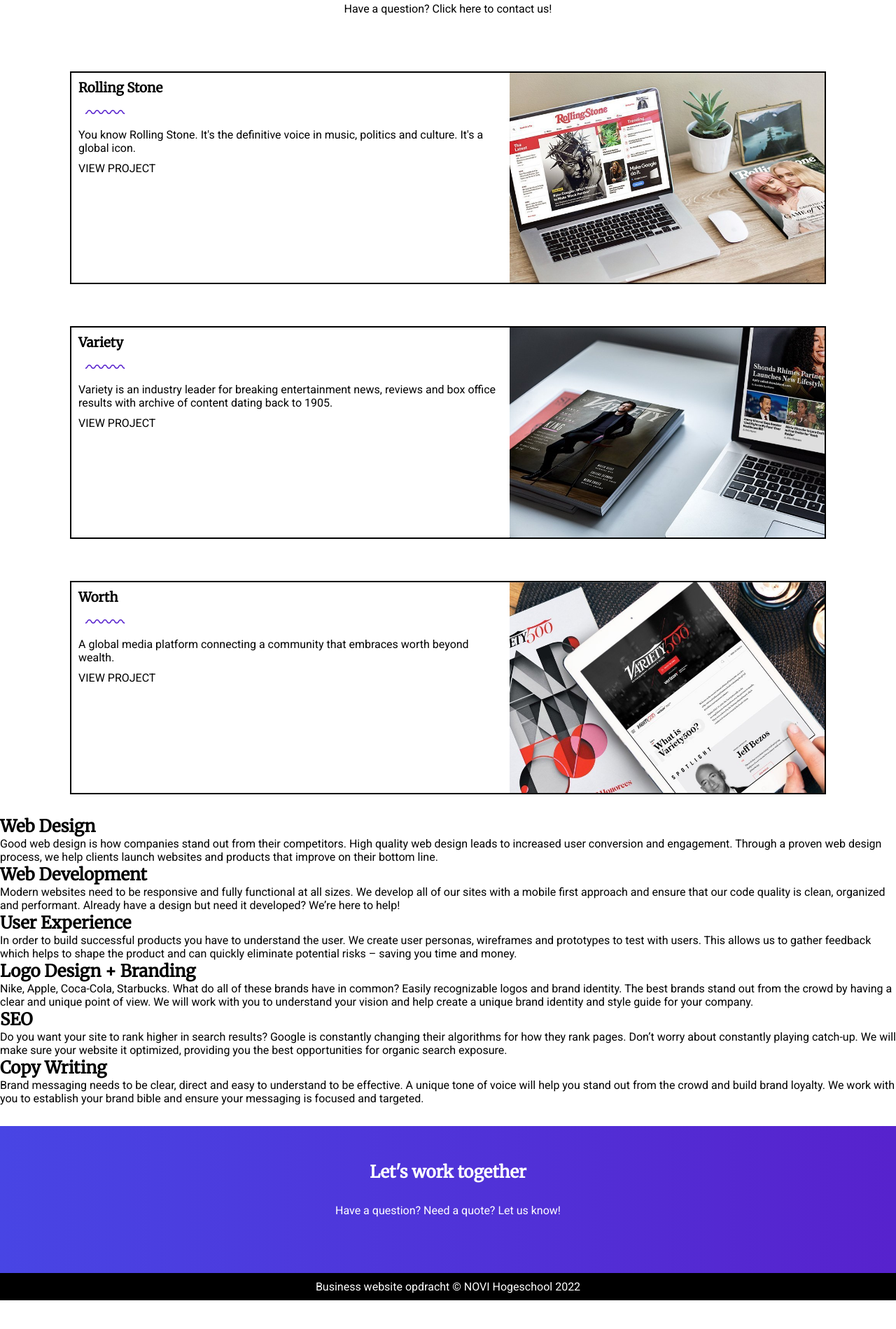
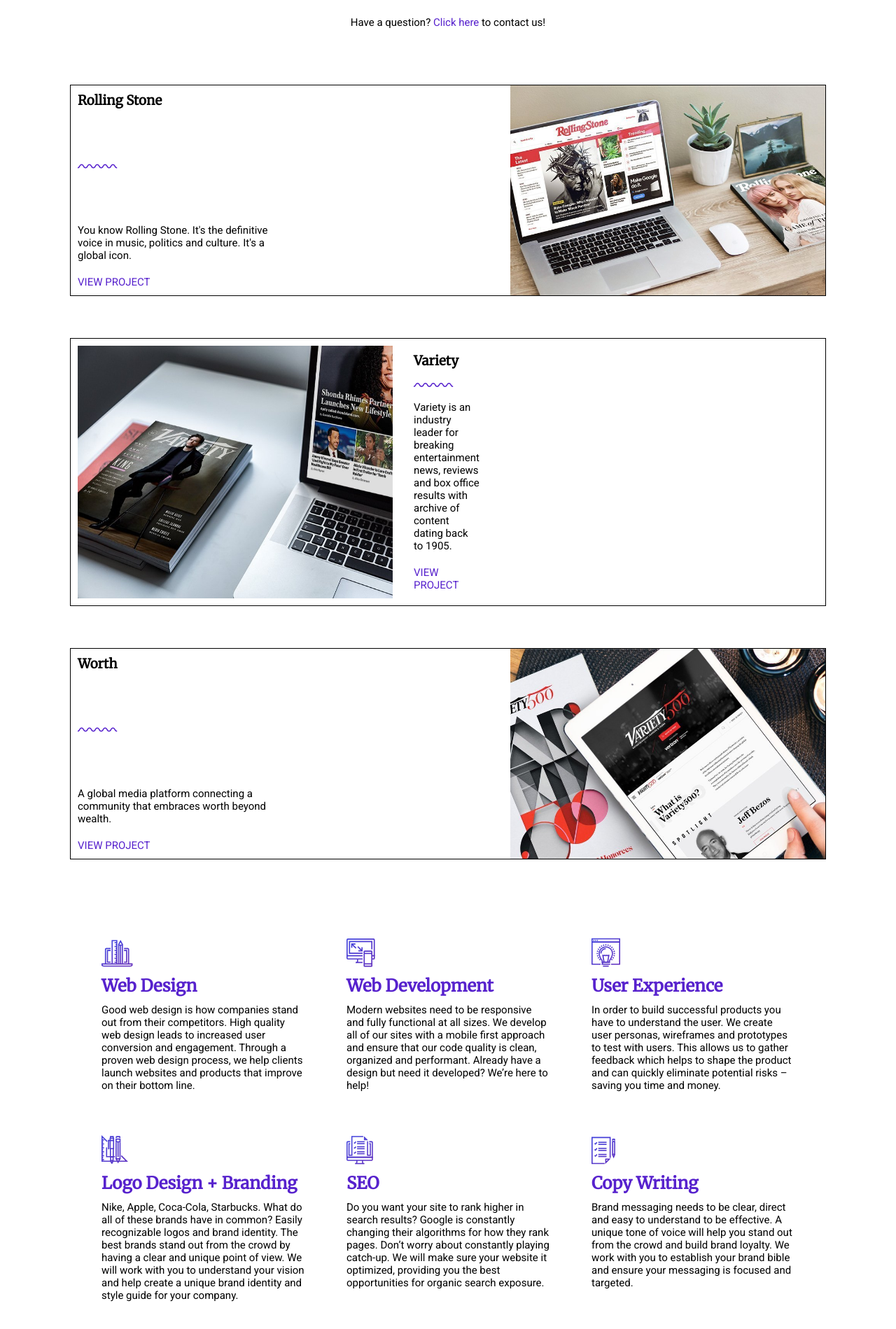
Before and after one commit to Jaimepeijl/frontend-html-css-concept-opdracht-final, a plain HTML site: page index.html in a window 1280 px wide. Shown: the part 875-2774 px from the top of the page at 70% size. Before the commit the page ends 2733 px from the top, so only its background shows below. Drawn offline with Linux system fonts and the light colour scheme.

Commit message:
Nieuwe versie git gedownload, website zo goed als af

```diff
--- a/index.html
+++ b/index.html
@@ -25,7 +25,7 @@
     </section>
 </div>
         <div class="Squiggle"><img src="assets/squiggle_line_stripe.svg" alt="Squiggle Line"></div>
-    <div class="line"></div>
+    <div class="line1"></div>
 
 </header>
     <main>
@@ -36,7 +36,7 @@
         visual designs to help your business grow.</h2>
         <h2>We see every project as a fresh opportunity, pushing
         ourselves to create new digital experiences</h2>
-        <p>Have a question? Click here to contact us!</p>
+        <p>Have a question? <a href="#contact_form">Click here</a> to contact us!</p>
     </section>
         </div>
     <section>
@@ -44,56 +44,76 @@
         <article>
             <div>
                 <h3>Rolling Stone</h3>
-            <div class="Squiggle"><img src="assets/squiggle_line.svg" alt="Squiggle Line" width="57"></div>
+            <img src="assets/squiggle_line.svg" alt="Squiggle Line" width="57">
             <p>You know Rolling Stone. It's the definitive
             voice in music, politics and culture. It's a
             global icon.</p>
-            <p>VIEW PROJECT</p>
+            <p><a href="empty-page.html">VIEW PROJECT</a></p>
             </div>
-            <image src="assets/work-image-01.jpeg" alt="Rolling Stone" width="450">
+            <image src="assets/work-image-01.jpeg" alt="Rolling Stone">
         </article>
-        <article class="Variety">
+            <article>
+            <div class="variety">
             <div>
                 <h3>Variety</h3>
-            <div class="Squiggle"><img src="assets/squiggle_line.svg" alt="Squiggle Line" width="57"></div>
+            <img src="assets/squiggle_line.svg" alt="Squiggle Line" width="57">
             <p>Variety is an industry leader for breaking
                 entertainment news, reviews and box
                 office results with archive of content
             dating back to 1905.</p>
-            <p>VIEW PROJECT</p>
+                <p><a href="empty-page.html">VIEW PROJECT</a></p>
             </div>
-            <image src="assets/work-image-02.jpeg" alt="Variety magazine" width="450">
-        </article>
+            <image src="assets/work-image-02.jpeg" alt="Variety magazine">
+        </div></article>
         <article>
             <div><h3>Worth</h3>
-            <div class="Squiggle"><img src="assets/squiggle_line.svg" alt="Squiggle Line" width="57"></div>
+            <img src="assets/squiggle_line.svg" alt="Squiggle Line" width="57">
             <p>A global media platform connecting a
             community that embraces worth beyond
             wealth.</p>
-            <p>VIEW PROJECT</p>
+                <p><a href="empty-page.html">VIEW PROJECT</a></p>
             </div>
-            <image src="assets/work-image-03.jpeg" alt="Variety 500" width="450">
+            <image src="assets/work-image-03.jpeg" alt="Variety 500">
         </article>
         </div>
     </section>
+        <div class="webdev">
     <section>
-        <article><h2>Web Design</h2><p>Good web design is how companies stand out from their competitors. High quality web design leads to increased user conversion and engagement. Through a proven web design process, we help clients launch websites and products that improve on their bottom line.</p></article>
-        <article><h2>Web Development</h2><p>Modern websites need to be responsive and fully functional at all sizes. We develop all of our sites with a mobile first approach and ensure that our code quality is clean, organized and performant. Already have a design but need it developed? We’re here to help!</p></article>
-        <article><h2>User Experience</h2><p>In order to build successful products you have to understand the user. We create user personas, wireframes and prototypes to test with users. This allows us to gather feedback which helps to shape the product and can quickly eliminate potential risks – saving you time and money.</p></article>
-        <article><h2>Logo Design + Branding</h2><p>Nike, Apple, Coca-Cola, Starbucks. What do all of these brands have in common? Easily recognizable logos and brand identity. The best brands stand out from the crowd by having a clear and unique point of view. We will work with you to understand your vision and help create a unique brand identity and style guide for your company.</p></article>
-        <article><h2>SEO</h2><p>Do you want your site to rank higher in search results? Google is constantly changing their algorithms for how they rank pages. Don’t worry about constantly playing catch-up. We will make sure your website it optimized, providing you the best opportunities for organic search exposure.</p></article>
-        <article><h2>Copy Writing</h2><p>Brand messaging needs to be clear, direct and easy to understand to be effective. A unique tone of voice will help you stand out from the crowd and build brand loyalty. We work with you to establish your brand bible and ensure your messaging is focused and targeted.</p></article>
+        <article><img src="assets/icon_web-design.svg" alt="Web Design"><h2>Web Design</h2><p>Good web design is how companies stand out from their competitors. High quality web design leads to increased user conversion and engagement. Through a proven web design process, we help clients launch websites and products that improve on their bottom line.</p></article>
+        <article><img src="assets/icon_web-development.svg" alt="Web Development"><h2>Web Development</h2><p>Modern websites need to be responsive and fully functional at all sizes. We develop all of our sites with a mobile first approach and ensure that our code quality is clean, organized and performant. Already have a design but need it developed? We’re here to help!</p></article>
+        <article><img src="assets/icon_ux.svg" alt="User Experience"><h2>User Experience</h2><p>In order to build successful products you have to understand the user. We create user personas, wireframes and prototypes to test with users. This allows us to gather feedback which helps to shape the product and can quickly eliminate potential risks – saving you time and money.</p></article>
+        <article><img src="assets/icon_graphic-design.svg" alt="Graphic Design"><h2>Logo Design + Branding</h2><p>Nike, Apple, Coca-Cola, Starbucks. What do all of these brands have in common? Easily recognizable logos and brand identity. The best brands stand out from the crowd by having a clear and unique point of view. We will work with you to understand your vision and help create a unique brand identity and style guide for your company.</p></article>
+        <article><img src="assets/icon_seo.svg" alt="SEO"><h2>SEO</h2><p>Do you want your site to rank higher in search results? Google is constantly changing their algorithms for how they rank pages. Don’t worry about constantly playing catch-up. We will make sure your website it optimized, providing you the best opportunities for organic search exposure.</p></article>
+        <article><img src="assets/icon_copywriting.svg" alt="Copy Writing"><h2>Copy Writing</h2><p>Brand messaging needs to be clear, direct and easy to understand to be effective. A unique tone of voice will help you stand out from the crowd and build brand loyalty. We work with you to establish your brand bible and ensure your messaging is focused and targeted.</p></article>
         </section>
-        <div class="line"></div>
+        </div>
+
+
         <div class="form">
-        <div class="narrow">
-            <section>
+        <div class="line2"></div>
+
+        <section>
 
         <h1>Let's work together</h1>
         Have a question? Need a quote? Let us know!
-        <form action=""></form>
+        <a id="contact_form"></a>
+        <form action="Contact" style="width: 50%">
+            <label for="name"><p>Name</p></label>
+            <input type="text" id="name" name="name" placeholder=" Name" style="width: 100%;height: 40px">
+            <br>
+
+            <label for="user-email-field"><p>Email</p></label>
+            <input type="email" id="user-email-field" name=" email" placeholder=" Email" style="width: 100%;height: 40px">
+            <br>
+
+
+            <label for="Message"><p>Message</p></label>
+            <textarea id="Message" name="Message" placeholder=" Message" style="width: 100%;height: 150px"></textarea>
+            <br>
+
+            <input type="submit" value="Send" style="width: 150px">
+        </form>
             </section>
-        </div>
         </div>
 
     </main>
--- a/styles.css
+++ b/styles.css
@@ -16,12 +16,25 @@
 * {
     font-family: 'Roboto', sans-serif;
 }
-
 h1, h2, h3{
     font-family: 'Merriweather', serif;
-
 }
-
+h2{
+    color: #5722CD;
+}
+p{
+    font-size: 15px;
+}
+a:link {
+    text-decoration: none;
+    color: #5722CD;
+}
+a:visited {
+    color: #4845E4;
+}
+a:hover{
+    color: #4845E4;
+}
 header, .form{
     color: white;
     text-align: center;
@@ -49,9 +62,17 @@ header, .form{
     gap: 30px;
     margin: 50px;
 }
-.line{
-    border-bottom: 30px solid white;
+.line1{
+    border-bottom: 50px solid white;
+    border-right: 100vw solid transparent;
+    /*top: 0;*/
+    /*bottom: 0;*/
+    /*left: 0;*/
+}
+.line2{
+    border-top: 50px solid white;
     border-left: 100vw solid transparent;
+    top: 0;
     bottom: 0;
     left: 0;
 }
@@ -70,15 +91,18 @@ nav ul{
 
 /* 4.2 Header ---------------*/
 
-button{
+button, input[type="submit"]{
     background-color: #ED4385;
     color: white;
     padding: 20px;
-    border: 0px;
+    border: 0;
     border-radius: 50px;
+    box-shadow: 2px 3px 18px #00000057;
 }
 .squiggle{
     color: white;
+}
+img{
     margin: 0;
     padding: 0;
 }
@@ -93,28 +117,80 @@ button{
     flex-direction: column;
     justify-content: space-around;
     align-items: center;
-
 }
 .boxes article{
     display: flex;
     flex-direction: row;
-    border-width: 2px;
+    justify-content: space-between;
+    flex-wrap: wrap;
+    border-width: 1px;
     border-style: solid;
     border-color: black;
     margin: 30px 100px;
-    padding: 0px;
+}
+
+.boxes .variety{
+    display: flex;
+    flex-direction: row-reverse;
 }
 
 .boxes article div{
     display: flex;
     flex-direction: column;
-    gap: 10px;
+    justify-content: center;
+    flex-basis: 300px;
+    flex-shrink: 1;
+    flex-grow: 0;
+    gap: 20px;
     padding: 10px;
+    margin-right: 100px;
+}
+.boxes img{
+    max-width: 450px;
+    height: 100%;
 }
 /* 4.5 WebDev ---------------*/
-
+.webdev{
+    margin: 50px;
+}
+.webdev section{
+    display: flex;
+    flex-direction: row;
+    justify-content: center;
+    align-items: start;
+    flex-wrap: wrap;
+    flex-basis: 500px;
+}
+.webdev section  article{
+    display: flex;
+    flex-direction: column;
+    justify-content: space-around;
+    flex-basis: 350px;
+    padding: 30px;
+    gap: 10px;
+}
+.webdev img{
+    max-width: 60px;
+    height: 100%;
+}
 /* 4.6 Form ---------------*/
-
+.form section{
+    padding: 40px;
+    display: flex;
+    flex-direction: column;
+    justify-content: space-around;
+    align-items: center;
+    gap: 30px;
+}
+form{
+    display: flex;
+    flex-direction: column;
+    justify-content: center;
+    align-items: start;
+}
+input{
+    max-width: 100%;
+}
 /* 4.7 Footer ---------------*/
 footer{
     background-color: black;
```
Also changed, not shown: empty-page.html (added, +10 -0 lines).
